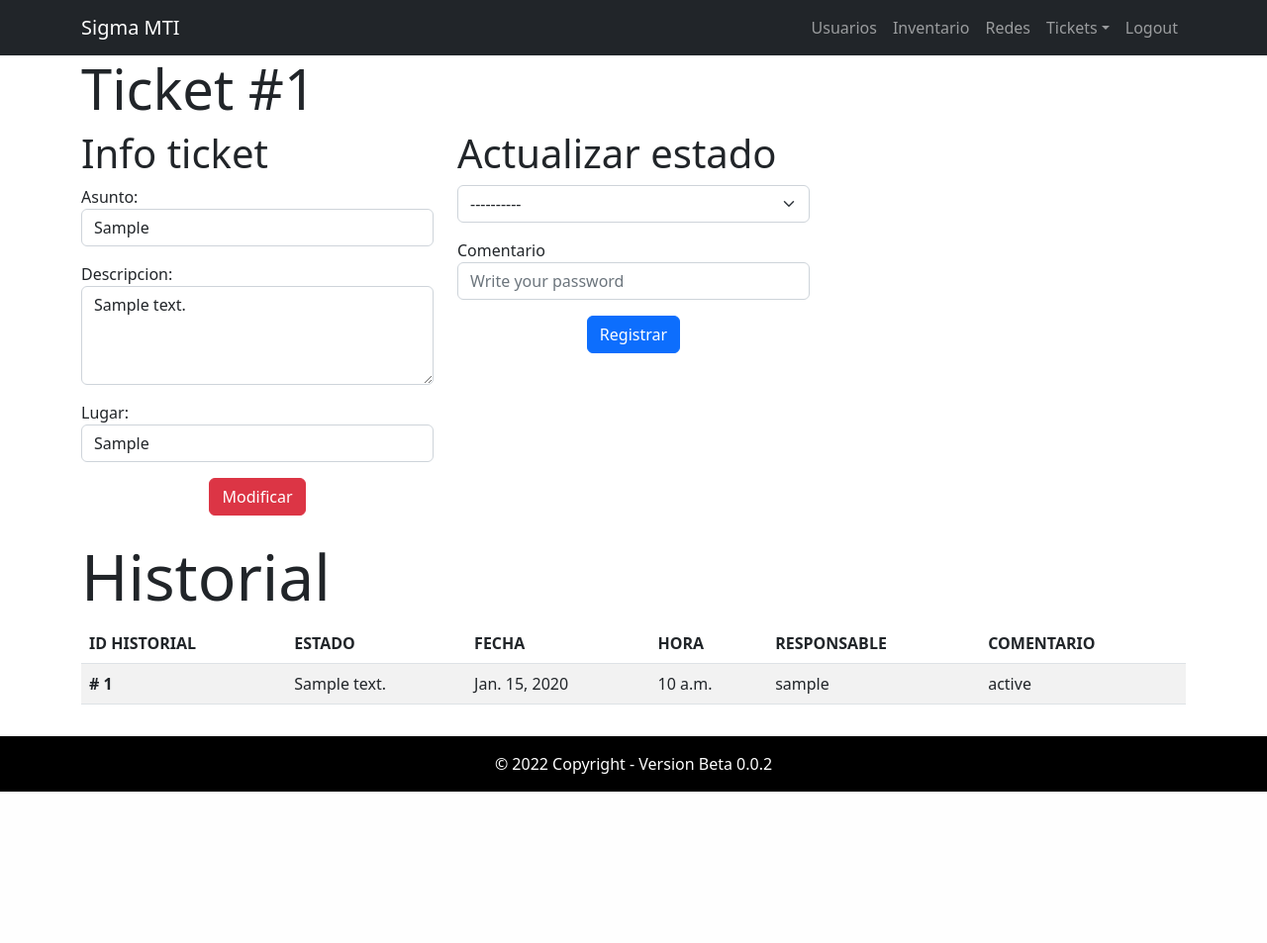
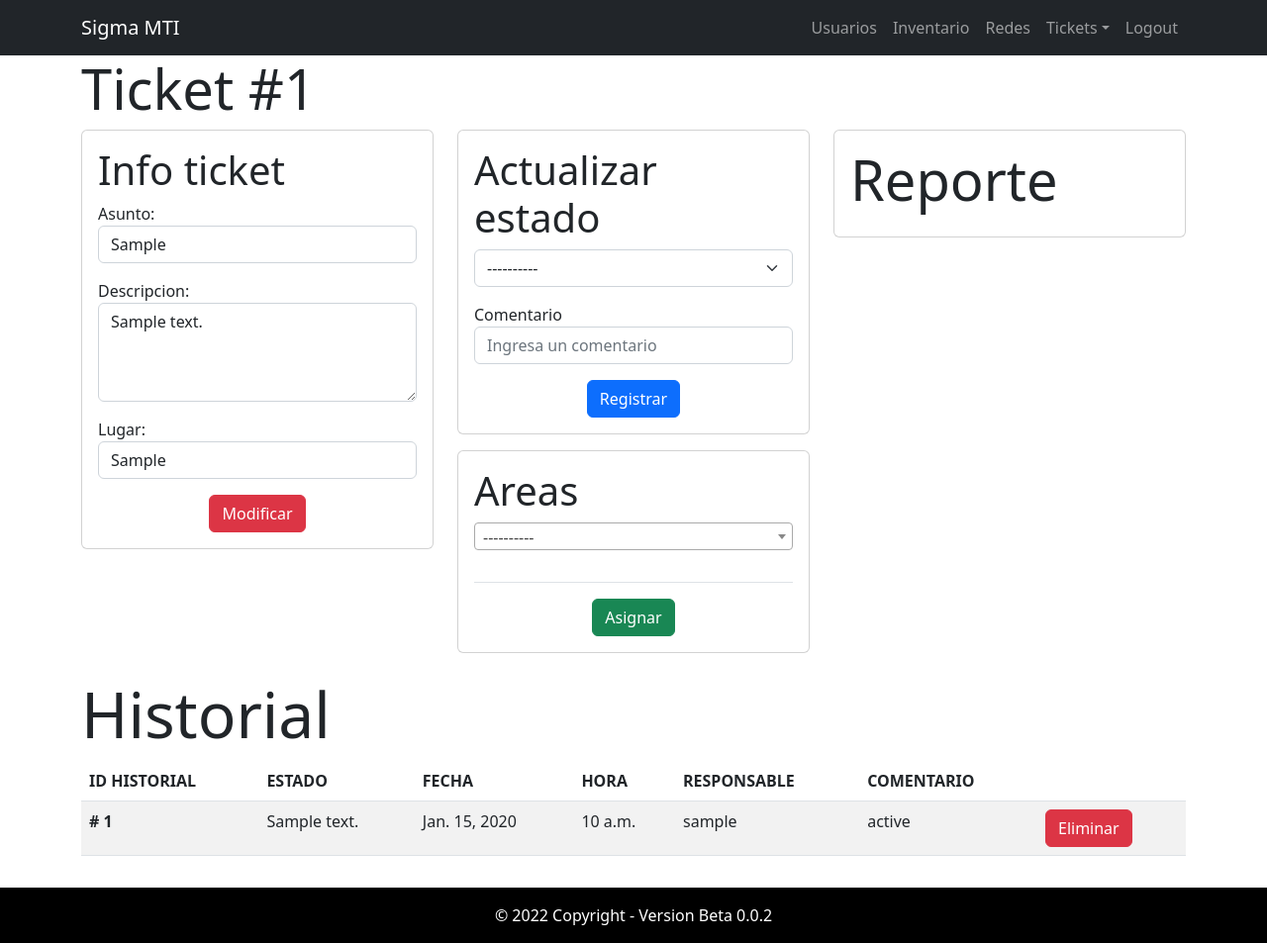
Before and after one commit to ldxsoria/mti, a Django app: page /ticket/1/progress in a window 1280 px wide. Shown: the whole page at 99% size. Before the commit the page ends 800 px from the top, so only its background shows below. Run offline with Django 4.2, Linux system fonts and the light colour scheme; a user stored in the database is signed in; tables that the repository leaves empty hold one stand-in row (values such as "Sample post"); lists and menus that the app fills with data are empty.

Commit message:
editando y mejorando ticket_progress

```diff
--- a/mti/settings.py
+++ b/mti/settings.py
@@ -26,7 +26,7 @@ SECRET_KEY = os.environ.get('SECRET_KEY', default='your secret key')
 # SECURITY WARNING: don't run with debug turned on in production!
 DEBUG = True
 
-ALLOWED_HOSTS = []
+ALLOWED_HOSTS = ['*']
 
 
 # Application definition
--- a/myapp/models.py
+++ b/myapp/models.py
@@ -52,6 +52,9 @@ class Area(models.Model):
     #UN AREA TIENE MUCHOS TICKTES
     ticket = models.ManyToManyField(Ticket, blank=True)
 
+    def __str__(self):
+        return f'{self.descripcion}'
+
 class Zona(models.Model):
     id = models.CharField(primary_key=True, max_length=5)
     name = models.CharField(max_length=25)
--- a/myapp/templates/main.html
+++ b/myapp/templates/main.html
@@ -9,9 +9,9 @@
         <p class="text-center">del &aacute;rea de Sistemas.</p>
         <p class="text-center"><strong>¿Deseas crear un ticket de atención?</strong></p>
         <div class="d-flex justify-content-evenly">
-            <button class="btn btn-primary">
+            <a class="btn btn-primary" href="{% url 'create_ticket' %}">
                 Generar ticket
-            </button>
+            </a>
         </div>
     </section>
 </main>
--- a/myapp/templates/tickets/progress_ticket.html
+++ b/myapp/templates/tickets/progress_ticket.html
@@ -1,12 +1,28 @@
 {% extends 'base.html' %}
 
 {% block content %}
+<head>
+    {# START SEARCH #}
+    <script src="https://ajax.googleapis.com/ajax/libs/jquery/3.6.1/jquery.min.js"></script>
+    <script src="https://cdnjs.cloudflare.com/ajax/libs/select2/4.0.13/js/select2.min.js"></script>
+    <link rel="stylesheet" href="https://cdnjs.cloudflare.com/ajax/libs/select2/4.0.13/css/select2.min.css" integrity="sha512-nMNlpuaDPrqlEls3IX/Q56H36qvBASwb3ipuo3MxeWbsQB1881ox0cRv7UPTgBlriqoynt35KjEwgGUeUXIPnw==" crossorigin="anonymous" referrerpolicy="no-referrer" />
+    <script>
+    $(document).ready(function()
+        {
+            $('#selectEstado').select2()
+            $('#selectArea').select2()
+        });
+    </script>
+    {# END SEARCH #}
+</head>
 
 <main class="container">
     <div class="row">
+        {# BLOKE 1 TOP#}
         <h1 class="display-4">Ticket #{{ticket.id}}</h1>
         {% if user.is_staff %}
-        <div class="col-md-4">
+        <div class="col-md-4 ">
+            <div class="card card-body">
                 <h1 class="display-6"> Info ticket</h1>
                 <form method="post">
                     {% csrf_token %}
@@ -18,21 +34,24 @@
                     </div>
                 </form>
             </div>
+        </div>
+        {# BLOKE 1 TOP END#}
         <div class="col-md-4">
+            <div class="col-md card card-body">
                 <form method="post" action="{% url 'add_registro_ticket' ticket.id %}">
                     <h1 class="display-6"> Actualizar estado </h1>
                     {% csrf_token %}
                     <div class="mb-3">
-                    <select  name='estado' class="form-select" aria-label="Default select example">
-                        <option selected>----------</option>
+                        <select   name='estado' class="form-select" aria-label="Default select example">
+                            <option selected disabled>----------</option>
                             {% for opcion in estados%}
-                        <option value={{opcion.estado}} id='estado'>{{opcion.desc}}</option>
+                            <option value={{opcion.estado}} id={{opcion.estado}}>{{opcion.desc}}</option>
                             {% endfor %}
                           </select>
                     </div>
                     <div class="mb-3">
                         <label for="comentario">Comentario</label>
-                    <input type="text" name="comentario" class="form-control" placeholder="Write your password" id="comentario">
+                        <input type="text" name="comentario" class="form-control" placeholder="Ingresa un comentario" id="comentario">
                     </div>
                     <div class="d-flex justify-content-center">
                         <button class="btn btn-primary ">
@@ -42,7 +61,50 @@
                 </form>
             </div>
             {% endif %}
-        <div class="col-md-12">
+            <div class="col-md card card-body mt-3">
+                <form method="post" action="{% url 'add_ticket_to_area' ticket.id %}">
+                    <h1 class="display-6">Areas</h1>
+                    <div class="mb-3">
+                        <select id="selectArea" name='area' class="form-select" aria-label="Default select example">
+                            <option selected disabled="true">----------</option>
+                            {% for area in areas %}
+                            <option value={{area.cod_area}} id='{{area.cod_area}}'>{{area.descripcion}}</option>
+                            {% endfor %}
+                          </select>
+                    </div>
+                    <div>
+                        <table class="table table-striped">
+                            <thead>
+                              <tr>
+                                <th scope="col"></th>
+                                <th scope="col"></th>
+                              </tr>
+                            </thead>
+                            <tbody>
+                                {% for area in area_actual%}
+                              <tr>
+                                <th scope="row">{{area}}</th>
+                                <td><a class="btn btn-danger" href="">Eliminar</a></td>
+                              </tr>
+                              {% endfor %}
+                            </tbody>
+                          </table>
+                    </div>
+                    {% csrf_token %}
+                    <div class="d-flex justify-content-center">
+                        <button class="btn btn-success">
+                            Asignar
+                        </button>
+                    </div>
+                </form>
+            </div>
+        </div>
+        <div class="col-md-4">
+            <div class="card card-body">
+                <h1 class="display-4"> Reporte </h1>
+            </div>
+        </div>
+        <div class="col-md-12 mb-3">
         <div class="col-md mt-4">
             <h1 class="display-3"> Historial </h1>
             <table class="table table-striped">
@@ -57,6 +119,7 @@
                     <th scope="col">RESPONSABLE</th>
                     {% if user.is_staff %}
                     <th scope="col">COMENTARIO</th>
+                    <th scope="col"></th>
                     {% endif %}
                   </tr>
                 </thead>
@@ -72,6 +135,7 @@
                     <td>{{registro.responsable}}</td>
                     {% if user.is_staff %}
                     <td>{{registro.comment_estado}}</td>
+                    <td><a class="btn btn-danger" href="">Eliminar</a></td>
                     {% endif %}
                   </tr>
                 {% endfor%}
--- a/myapp/urls.py
+++ b/myapp/urls.py
@@ -11,5 +11,7 @@ urlpatterns = [
     path('tickets/', views.tickets, name = 'tickets'),
     path('ticket/create', views.create_ticket, name = 'create_ticket' ),
     path('ticket/<int:ticket_id>/progress', views.progress_ticket, name = 'progress_ticket'),
-    path('ticket/<int:ticket_id>/add', views.add_registro_ticket, name = 'add_registro_ticket')
+    path('ticket/<int:ticket_id>/add', views.add_registro_ticket, name = 'add_registro_ticket'),
+    path('ticket/<int:ticket_id>/area', views.add_ticket_to_area, name = 'add_ticket_to_area')
+    #URL TESTING
     ]
--- a/myapp/views.py
+++ b/myapp/views.py
@@ -4,7 +4,7 @@ from django.contrib.auth.models import User
 from django.contrib.auth.forms import  AuthenticationForm #SIGNIN
 
 #MODELOS
-from .models import Ticket, EstadosTicket, Registro
+from .models import Ticket, EstadosTicket, Registro, Area
 
 #PROJECTS ROUTES
 from django.contrib.auth import login, logout, authenticate #para crear cookie de inicio de sesion
@@ -102,13 +102,19 @@ def progress_ticket(request, ticket_id):
         form = TicketForm(instance=ticket)
         formAddRegistro = RegistroForm(instance=ticket)
         estados = EstadosTicket.objects.all()
+        areas = Area.objects.all()
+
+        area_actual = Area.objects.filter(ticket=ticket_id)
+        print(area_actual)
 
         return render(request, 'tickets/progress_ticket.html',{
             'registros':registros,
             'ticket': ticket,
             'form': form,
             'formAddRegistro' : formAddRegistro,
-            'estados': estados
+            'estados': estados,
+            'areas': areas,
+            'area_actual':area_actual
         })
     else:
         try:
@@ -125,7 +131,7 @@ def progress_ticket(request, ticket_id):
 
 def add_registro_ticket(request, ticket_id):
     if request.method == 'GET':
-        return HttpResponse('EROR')
+        return HttpResponse('ERROR add_registro_ticket')
     else:
         try:
             #print(request.POST['estado'])
@@ -143,3 +149,17 @@ def add_registro_ticket(request, ticket_id):
                 'form': TicketForm,
                 'error': f'Please provide valida data > {e}'
             })
+
+@login_required
+def add_ticket_to_area(request, ticket_id):
+    if request.user.is_staff:
+        if request.method == 'POST':
+            #OBTENGO EL ID DE LA LA PETICION
+            ticket = Ticket.objects.get(id=ticket_id)
+            #OBTENGO EL AREA SELECIONA DE FORM POR EL POST
+            area = Area.objects.get(cod_area=request.POST['area'])
+            #ASIGNO EL TICKET A AREA
+            area.ticket.add(ticket)
+            area.save()
+
+            return redirect('progress_ticket', ticket_id)
```
Also changed, not shown: myapp/templates/test.html (added, +36 -0 lines). Lines whose indentation alone changed are shown as unchanged.
